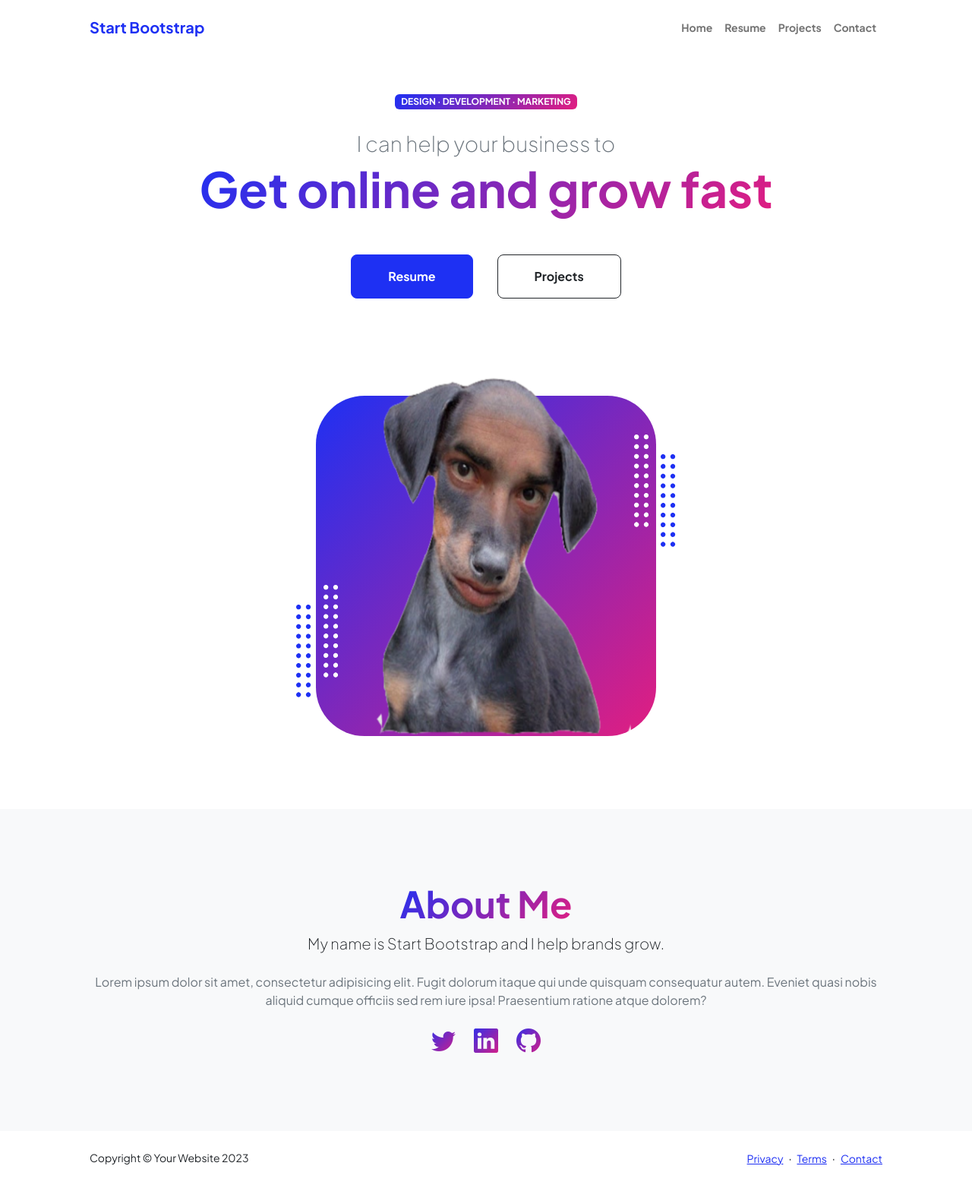
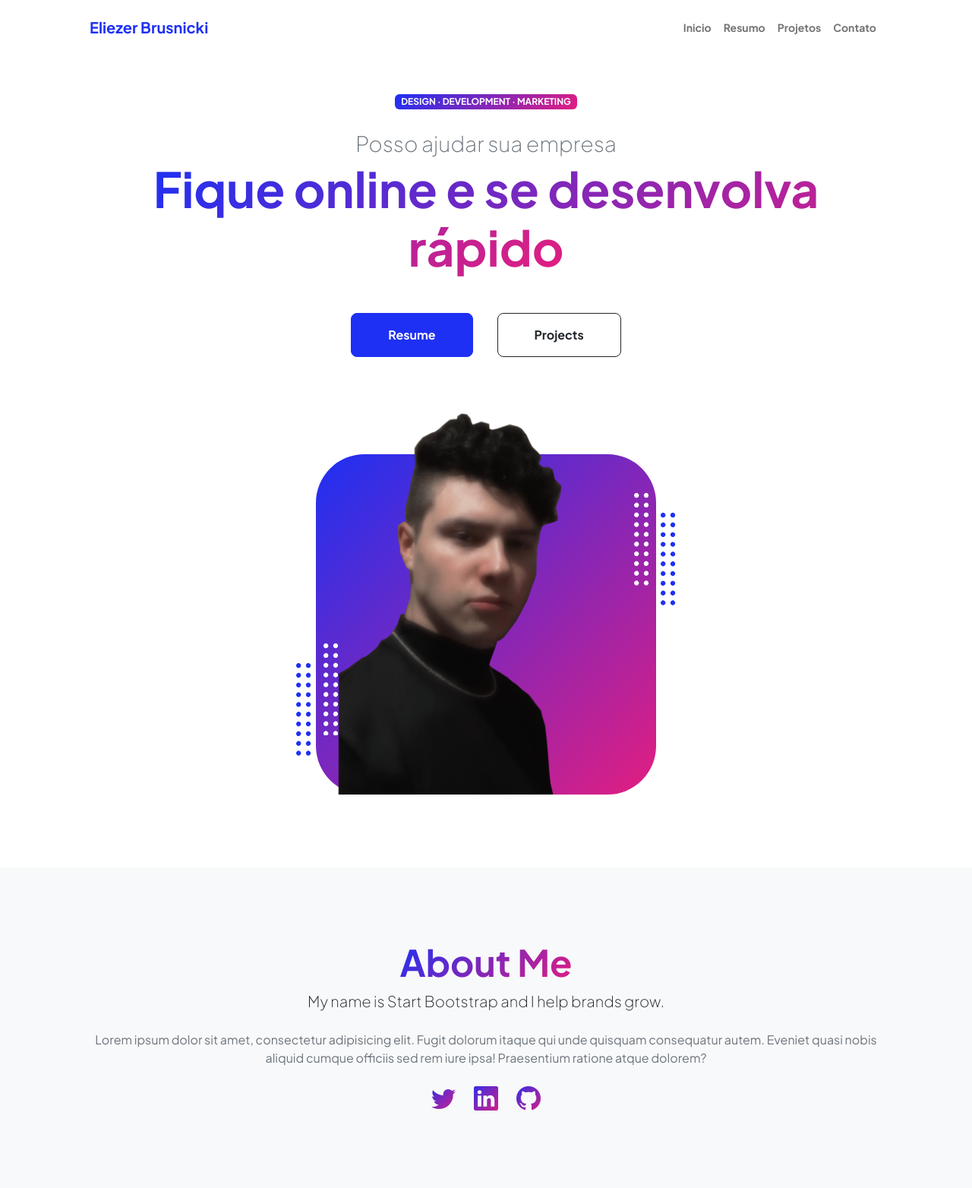
Before and after one commit to Aka-Elizz/Base-master, a Django app: page / in a window 1280 px wide. Shown: the top 1564 px of the page at 76% size. Before the commit the page ends 1534 px from the top, so only its background shows below. Run offline with Django 3.2, Linux system fonts and the light colour scheme; some libraries are stand-ins or nearby versions.

Commit message:
Foto mudada

```diff
--- a/templates/index/index.html
+++ b/templates/index/index.html
@@ -23,14 +23,14 @@
             <!-- Navigation-->
             <nav class="navbar navbar-expand-lg navbar-light bg-white py-3">
                 <div class="container px-5">
-                    <a class="navbar-brand" href="index.html"><span class="fw-bolder text-primary">Start Bootstrap</span></a>
+                    <a class="navbar-brand" href="index.html"><span class="fw-bolder text-primary">Eliezer Brusnicki</span></a>
                     <button class="navbar-toggler" type="button" data-bs-toggle="collapse" data-bs-target="#navbarSupportedContent" aria-controls="navbarSupportedContent" aria-expanded="false" aria-label="Toggle navigation"><span class="navbar-toggler-icon"></span></button>
                     <div class="collapse navbar-collapse" id="navbarSupportedContent">
                         <ul class="navbar-nav ms-auto mb-2 mb-lg-0 small fw-bolder">
-                            <li class="nav-item"><a class="nav-link" href="index.html">Home</a></li>
-                            <li class="nav-item"><a class="nav-link" href="resume.html">Resume</a></li>
-                            <li class="nav-item"><a class="nav-link" href="projects.html">Projects</a></li>
-                            <li class="nav-item"><a class="nav-link" href="contact.html">Contact</a></li>
+                            <li class="nav-item"><a class="nav-link" href="index.html">Inicio</a></li>
+                            <li class="nav-item"><a class="nav-link" href="resume.html">Resumo</a></li>
+                            <li class="nav-item"><a class="nav-link" href="projects.html">Projetos</a></li>
+                            <li class="nav-item"><a class="nav-link" href="contact.html">Contato</a></li>
                         </ul>
                     </div>
                 </div>
@@ -43,8 +43,8 @@
                             <!-- Header text content-->
                             <div class="text-center text-xxl-start">
                                 <div class="badge bg-gradient-primary-to-secondary text-white mb-4"><div class="text-uppercase">Design &middot; Development &middot; Marketing</div></div>
-                                <div class="fs-3 fw-light text-muted">I can help your business to</div>
-                                <h1 class="display-3 fw-bolder mb-5"><span class="text-gradient d-inline">Get online and grow fast</span></h1>
+                                <div class="fs-3 fw-light text-muted">Posso ajudar sua empresa</div>
+                                <h1 class="display-3 fw-bolder mb-5"><span class="text-gradient d-inline">Fique online e se desenvolva rápido</span></h1>
                                 <div class="d-grid gap-3 d-sm-flex justify-content-sm-center justify-content-xxl-start mb-3">
                                     <a class="btn btn-primary btn-lg px-5 py-3 me-sm-3 fs-6 fw-bolder" href="resume.html">Resume</a>
                                     <a class="btn btn-outline-dark btn-lg px-5 py-3 fs-6 fw-bolder" href="projects.html">Projects</a>
@@ -57,7 +57,7 @@
                                 <div class="profile bg-gradient-primary-to-secondary">
                                     <!-- TIP: For best results, use a photo with a transparent background like the demo example below-->
                                     <!-- Watch a tutorial on how to do this on YouTube (link)-->
-                                    <img class="profile-img" src="{% static 'assets/cachorro_gente2.png'%}" alt="..." />
+                                    <img class="profile-img" src="{% static 'assets/foto.png'%}" alt="..." />
                                     <div class="dots-1">
                                         <!-- SVG Dots-->
                                         <svg version="1.1" xmlns="http://www.w3.org/2000/svg" xmlns:xlink="http://www.w3.org/1999/xlink" x="0px" y="0px" viewBox="0 0 191.6 1215.4" style="enable-background: new 0 0 191.6 1215.4" xml:space="preserve">
```
Also changed, not shown: templates/resume.html (+4 -4 lines), setup/static/assets/foto.png (added).
